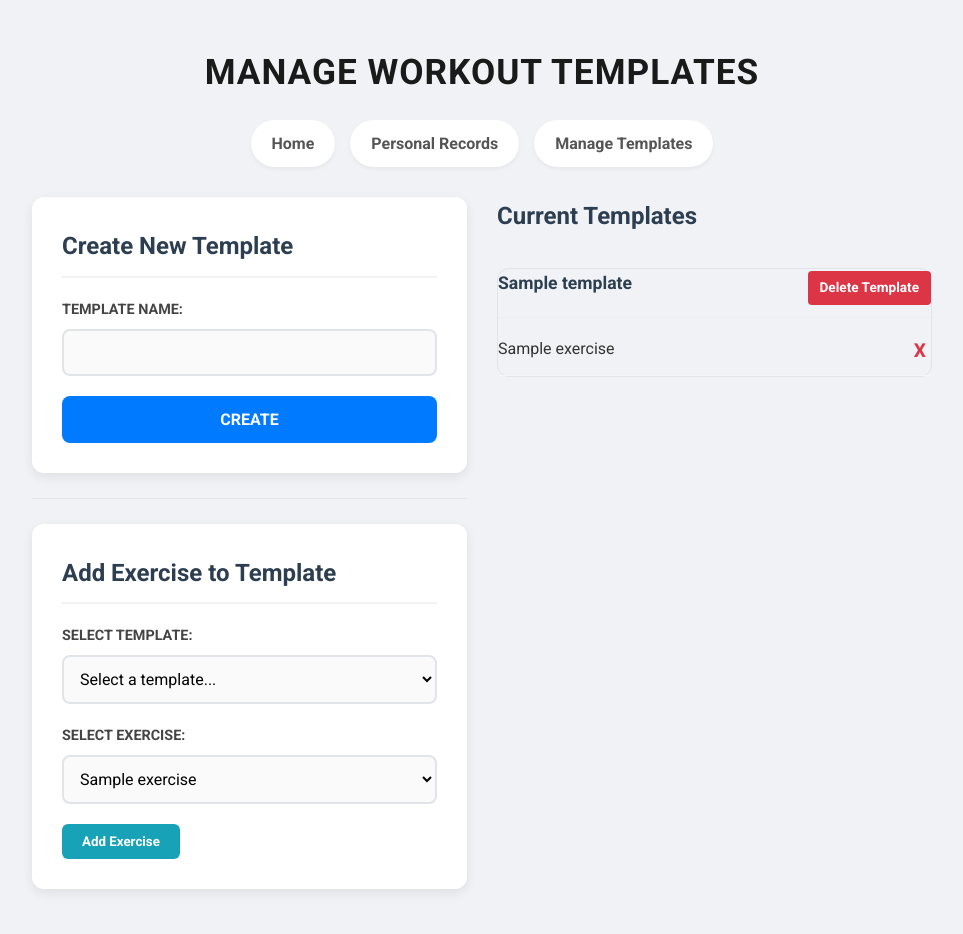
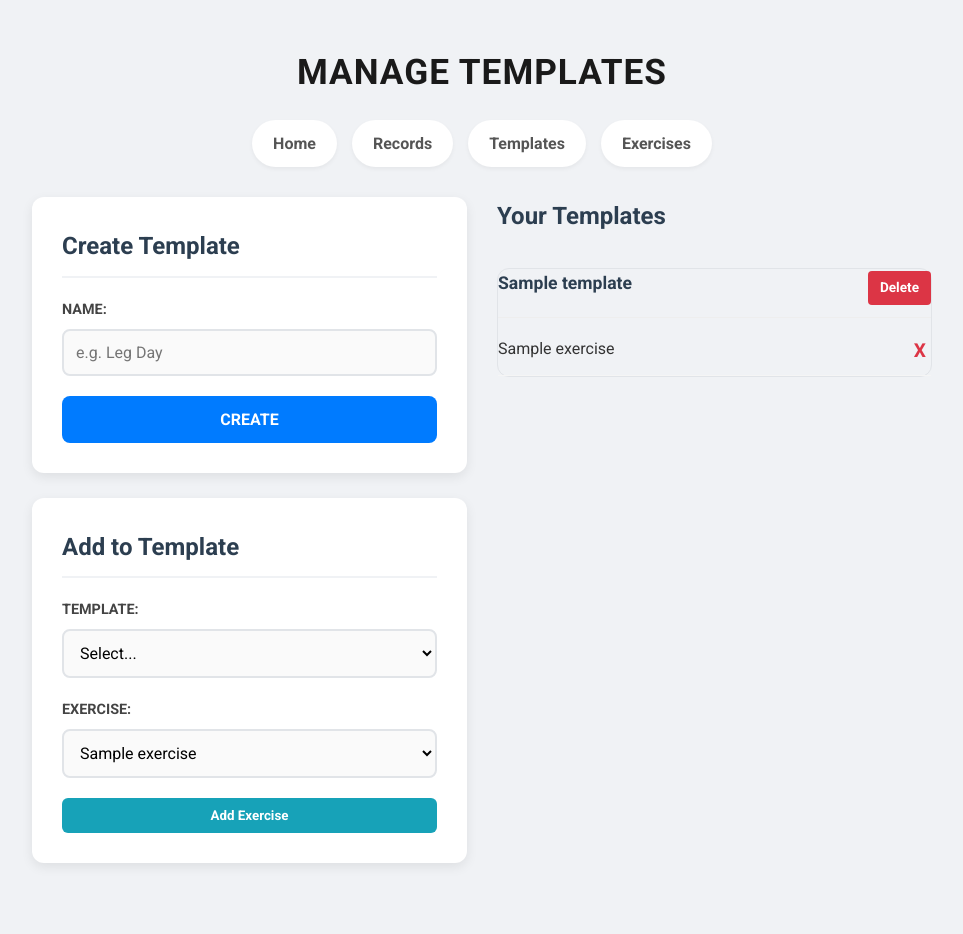
Before and after one commit to CazK0/Basic-Gym, a Flask app: template GymProject/templates/manage_templates.html in a window 1280 px wide. Shown: the whole page, without its empty margins (158-1121 px from the left). After the commit the page ends 865 px from the top, so only its background shows below. Run offline with Flask 3, Linux system fonts and the light colour scheme; the template is opened without the code that fills it: most values are stand-ins (such as "Sample title", 1, 10 or a date in 2020).

Commit message:
Refactor manage_templates.html for better UI
Updated the manage_templates.html file to improve layout and styling, including changes to form structure and template display.

```diff
--- a/GymProject/templates/manage_templates.html
+++ b/GymProject/templates/manage_templates.html
@@ -4,67 +4,68 @@
     <meta charset="UTF-8">
     <meta name="viewport" content="width=device-width, initial-scale=1.0">
     <title>Manage Templates</title>
-    <link href="https://fonts.googleapis.com/css2?family=Roboto:wght@400;700&display=swap" rel="stylesheet">
+    <link href="https://fonts.googleapis.com/css2?family=Roboto:wght@400;500;700&display=swap" rel="stylesheet">
     <link rel="stylesheet" href="{{ url_for('static', filename='style.css') }}">
 </head>
 <body>
 
     <header>
-        <h1>Manage Workout Templates</h1>
+        <h1>Manage Templates</h1>
         <nav>
             <a href="/" class="nav-link">Home</a>
-            <a href="/records" class="nav-link">Personal Records</a>
-            <a href="/manage_templates" class="nav-link">Manage Templates</a>
+            <a href="/records" class="nav-link">Records</a>
+            <a href="/manage_templates" class="nav-link">Templates</a>
+            <a href="/manage_exercises" class="nav-link">Exercises</a>
         </nav>
     </header>
 
     <main>
         <div class="template-manager-container">
             <div class="template-forms">
-                <form action="/manage_templates" method="POST" class="workout-form">
-                    <h2>Create New Template</h2>
+                <div class="workout-form">
+                    <h2>Create Template</h2>
+                    <form action="/manage_templates" method="POST">
                         <div class="form-group">
-                        <label for="template_name">Template Name:</label>
-                        <input type="text" id="template_name" name="template_name" required>
+                            <label for="template_name">Name:</label>
+                            <input type="text" id="template_name" name="template_name" placeholder="e.g. Leg Day" required>
                         </div>
                         <button type="submit" name="create_template" class="btn-submit">Create</button>
                     </form>
+                </div>
 
-                <hr>
-
-                <form action="/manage_templates" method="POST" class="workout-form">
-                    <h2>Add Exercise to Template</h2>
+                <div class="workout-form" style="margin-top: 20px;">
+                    <h2>Add to Template</h2>
+                    <form action="/manage_templates" method="POST">
                         <div class="form-group">
-                        <label for="template_id">Select Template:</label>
+                            <label for="template_id">Template:</label>
                             <select id="template_id" name="template_id" required>
-                            <option value="" disabled selected>Select a template...</option>
+                                <option value="" disabled selected>Select...</option>
                                 {% for t in templates %}
                                 <option value="{{ t.id }}">{{ t.name }}</option>
                                 {% endfor %}
                             </select>
                         </div>
                         <div class="form-group">
-                        <label for="exercise_name">Select Exercise:</label>
+                            <label for="exercise_name">Exercise:</label>
                             <select id="exercise_name" name="exercise_name" required>
                                 {% for ex in exercises_list %}
-                            <option value="{{ ex }}">{{ ex }}</option>
+                                <option value="{{ ex.name }}">{{ ex.name }}</option>
                                 {% endfor %}
                             </select>
                         </div>
-                    <button type="submit" name="add_exercise" class="btn-template">Add Exercise</button>
+                        <button type="submit" name="add_exercise" class="btn-template" style="width:100%">Add Exercise</button>
                     </form>
+                </div>
             </div>
 
             <div class="template-list">
-                <h2>Current Templates</h2>
+                <h2>Your Templates</h2>
                 {% for t in templates %}
                 <div class="template-card">
                     <div class="template-card-header">
                         <h3>{{ t.name }}</h3>
                         <a href="/delete_template/{{ t.id }}" class="btn-delete"
-                           onclick="return confirm('Are you sure you want to delete this entire template?');">
-                           Delete Template
-                        </a>
+                           onclick="return confirm('Delete this template?');">Delete</a>
                     </div>
                     <ul>
                         {% for ex in t.exercises %}
@@ -73,7 +74,7 @@
                             <a href="/delete_template_exercise/{{ ex.id }}" class="btn-delete-small">X</a>
                         </li>
                         {% else %}
-                        <li>No exercises yet.</li>
+                        <li style="color: #999;">No exercises yet.</li>
                         {% endfor %}
                     </ul>
                 </div>
@@ -81,6 +82,5 @@
             </div>
         </div>
     </main>
-
 </body>
 </html>
```
Lines whose indentation alone changed are shown as unchanged.
